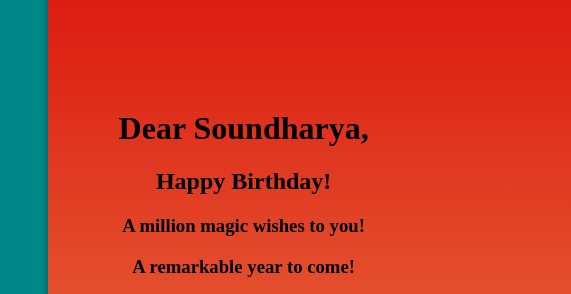
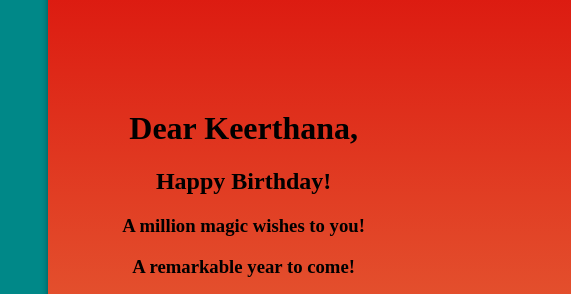
Before and after one commit to jayabal90/wishes-to-keerthi, a plain HTML site: page index.html in a window 1280 px wide. Shown: the part 120-414 px from the top of the page, 0-571 px from the left. Drawn offline with Linux system fonts and the light colour scheme.

Commit message:
Update index.html

```diff
--- a/index.html
+++ b/index.html
@@ -12,7 +12,7 @@
     <div class="card">
         <img src="./birthday-hearts.gif" alt="birthday" class="birthday">
         <div class="text">
-            <h1>Dear Soundharya,</h1>
+            <h1>Dear Keerthana,</h1>
             <h2>Happy Birthday!</h2>
             <h3>A million magic wishes to you!</h3>
             <h3>A remarkable year to come!</h3>
```
